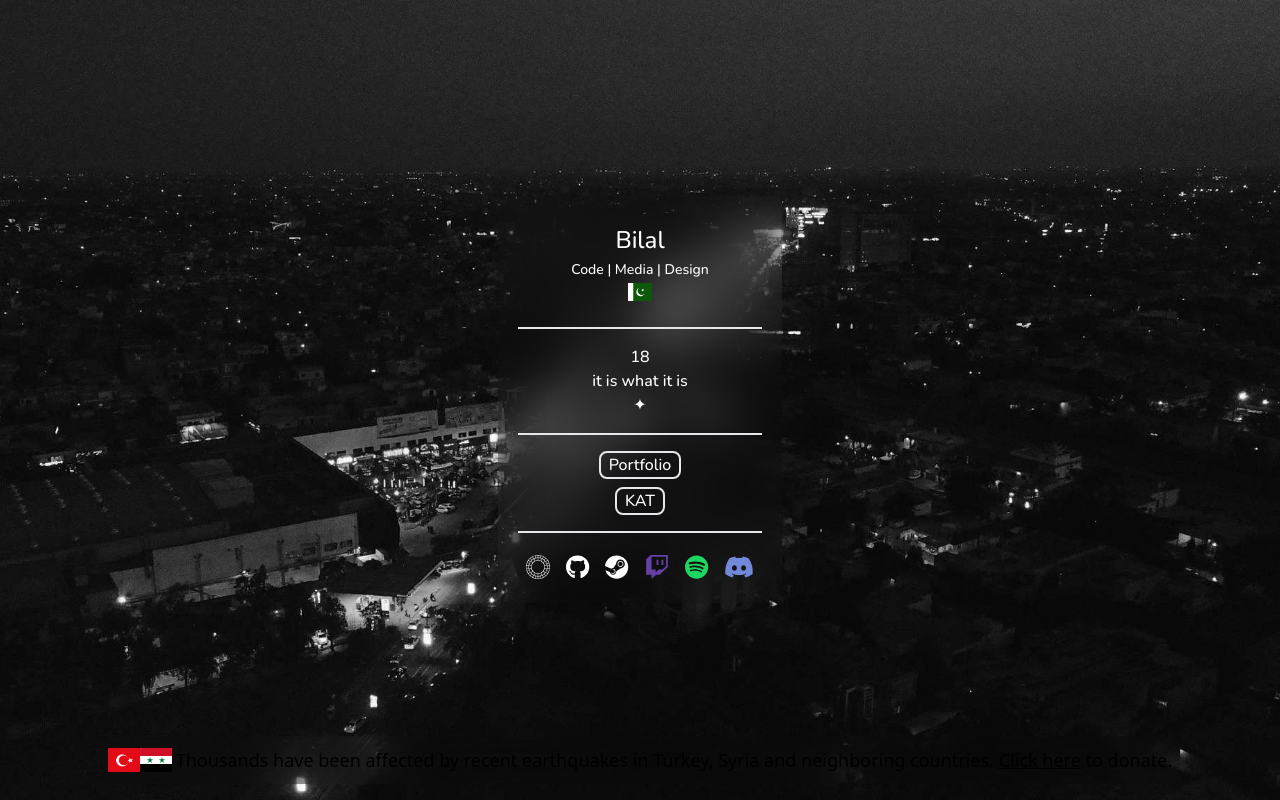
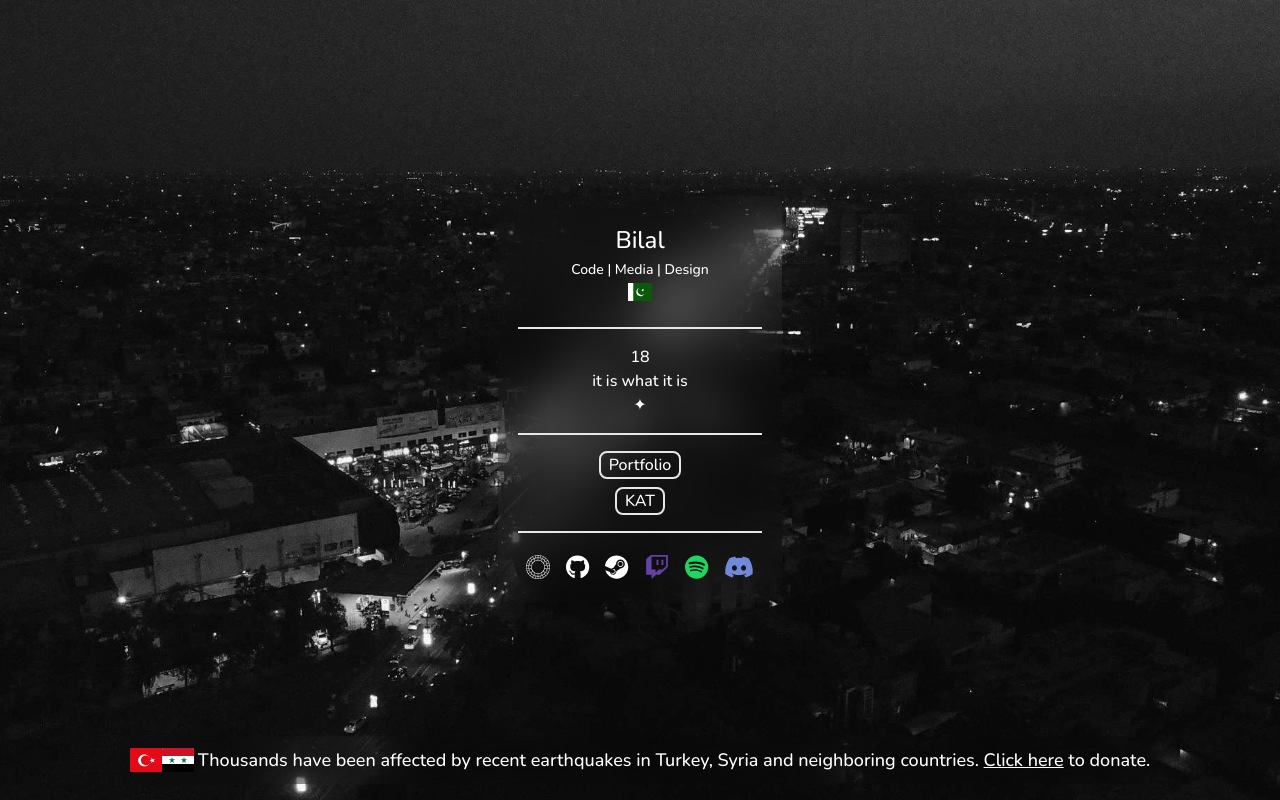
Before and after one commit to iamwookie/website, a Next.js app: page / in a window 1280 px wide. Built offline with nearby package versions, Linux system fonts and the light colour scheme; no server answers.

Commit message:
refactor: removed unnecessary code

```diff
--- a/components/Box.tsx
+++ b/components/Box.tsx
@@ -1,5 +1,5 @@
 import type { ReactNode } from "react";
 
 export default function Box({ children }: { children: ReactNode }) {
-    return <div className="backdrop-blur-xl p-5 rounded-lg text-center text-white font-nunito animate__animated animate__fadeIn">{children}</div>
+    return <div className="backdrop-blur-xl p-5 rounded-lg text-center animate__animated animate__fadeIn">{children}</div>
 }
--- a/components/Main.tsx
+++ b/components/Main.tsx
@@ -4,7 +4,7 @@ import type { ReactNode } from "react";
 
 export default function Main({ children }: { children: ReactNode }) {
     return (
-        <main className="grid min-h-screen place-items-center">
+        <main className="grid min-h-screen place-items-center text-white font-nunito">
             {children}
 
             <Footer />
```
